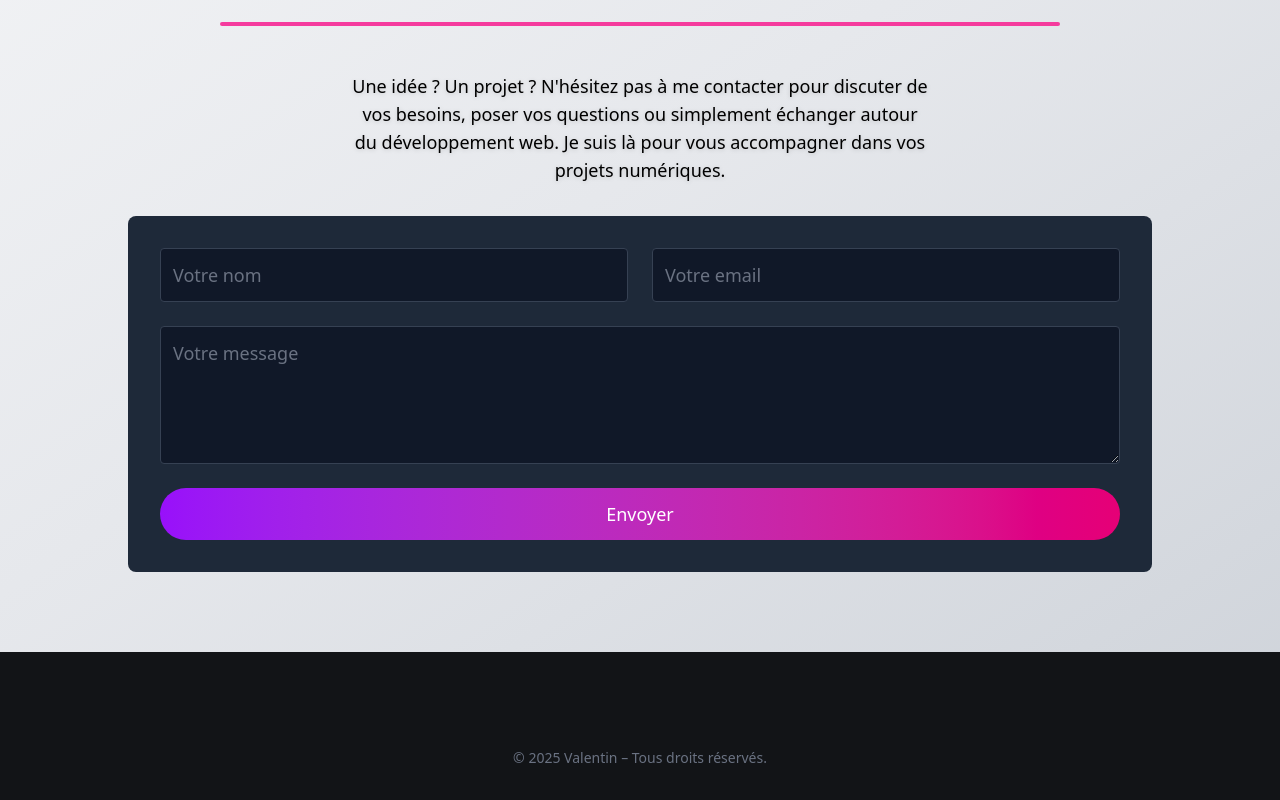
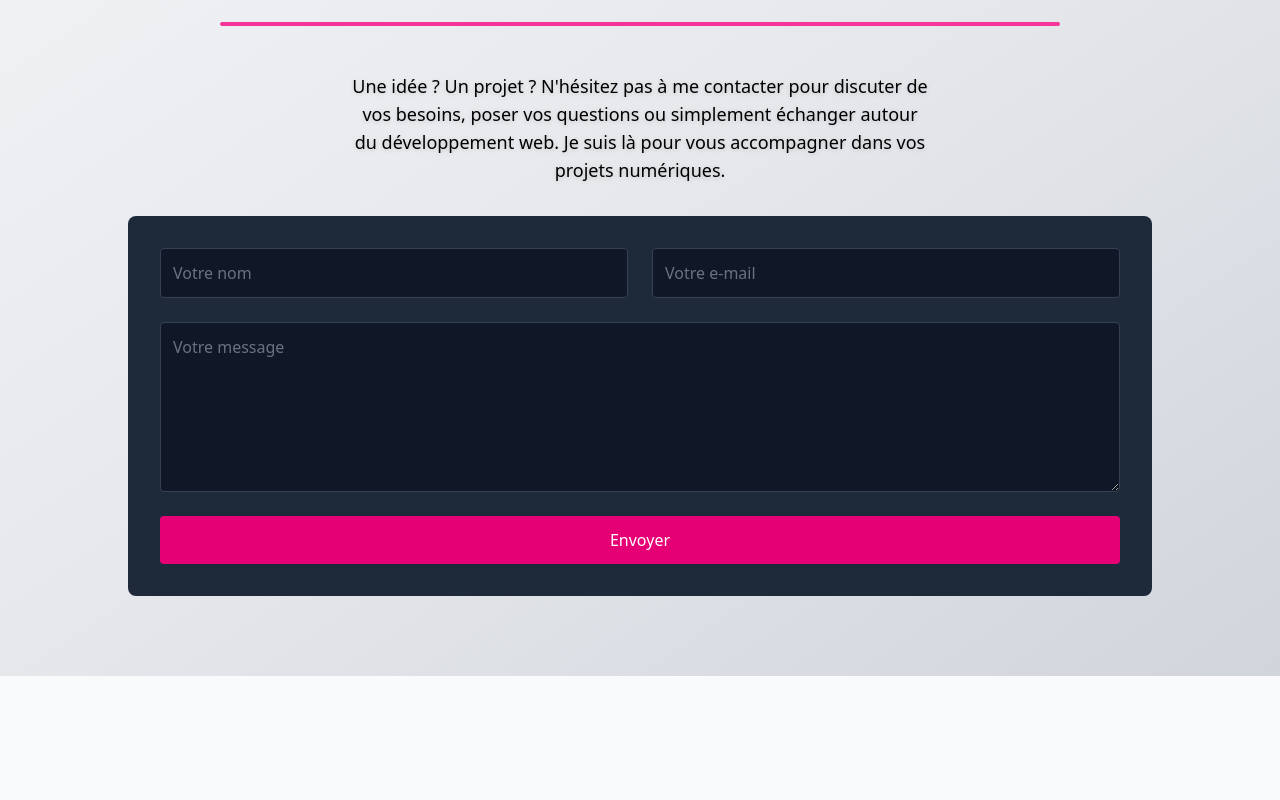
Before and after one commit to valentin-49/PortfolioProWebDev, a Next.js app in the folder protfoliopro/: page / in a window 1280 px wide. Shown: the part 2600-3400 px from the top of the page. After the commit the page ends 3276 px from the top, so only its background shows below. Built offline with nearby package versions, Linux system fonts and the light colour scheme.

Commit message:
fix apos

```diff
--- a/protfoliopro/src/app/page.tsx
+++ b/protfoliopro/src/app/page.tsx
@@ -152,7 +152,7 @@ export default function Home() {
             <span className="absolute left-1/2 bottom-[-10px] -translate-x-1/2 h-1 w-3/4 rounded-full bg-pink-500 shadow-pink-500/70 animate-pulse"></span>
           </motion.h2>
           <p className="text-black mb-8 text-lg max-w-xl mx-auto drop-shadow-sm">
-            Une idée ? Un projet ? N'hésitez pas à me contacter pour discuter de vos besoins, poser vos questions ou simplement échanger autour du développement web. Je suis là pour vous accompagner dans vos projets numériques.
+            Une idée ? Un projet ? N&apos;hésitez pas à me contacter pour discuter de vos besoins, poser vos questions ou simplement échanger autour du développement web. Je suis là pour vous accompagner dans vos projets numériques.
           </p>
           <form
             action="https://formspree.io/f/xovwrbzl"
@@ -165,38 +165,32 @@ export default function Home() {
                 name="name"
                 placeholder="Votre nom"
                 required
-                className="flex-1 p-3 border border-gray-700 rounded bg-gray-900 text-gray-200 placeholder-gray-500 text-lg"
+                className="flex-1 p-3 border border-gray-700 rounded bg-gray-900 text-gray-200 placeholder-gray-500 focus:outline-pink-500 focus:outline-2"
               />
               <input
                 type="email"
                 name="email"
-                placeholder="Votre email"
+                placeholder="Votre e-mail"
                 required
-                className="flex-1 p-3 border border-gray-700 rounded bg-gray-900 text-gray-200 placeholder-gray-500 text-lg"
+                className="flex-1 p-3 border border-gray-700 rounded bg-gray-900 text-gray-200 placeholder-gray-500 focus:outline-pink-500 focus:outline-2"
               />
             </div>
             <textarea
               name="message"
-              rows={4}
               placeholder="Votre message"
               required
-              className="p-3 border border-gray-700 rounded bg-gray-900 text-gray-200 placeholder-gray-500 text-lg resize-y"
-            ></textarea>
+              rows={6}
+              className="w-full p-3 border border-gray-700 rounded bg-gray-900 text-gray-200 placeholder-gray-500 focus:outline-pink-500 focus:outline-2"
+            />
             <button
               type="submit"
-              className="bg-gradient-to-r from-purple-600 to-pink-600 text-white px-8 py-3 rounded-full hover:brightness-110 transition text-lg"
+              className="bg-pink-600 hover:bg-pink-700 transition text-white px-6 py-3 rounded"
             >
               Envoyer
             </button>
           </form>
         </section>
-
       </main>
-
-      {/* Footer */}
-      <footer className="text-center text-sm text-gray-500 pt-24 pb-8 bg-[#121417] bg-opacity-90 backdrop-blur-md z-50">
-        © {new Date().getFullYear()} Valentin – Tous droits réservés.
-      </footer>
     </>
   );
 }
```
